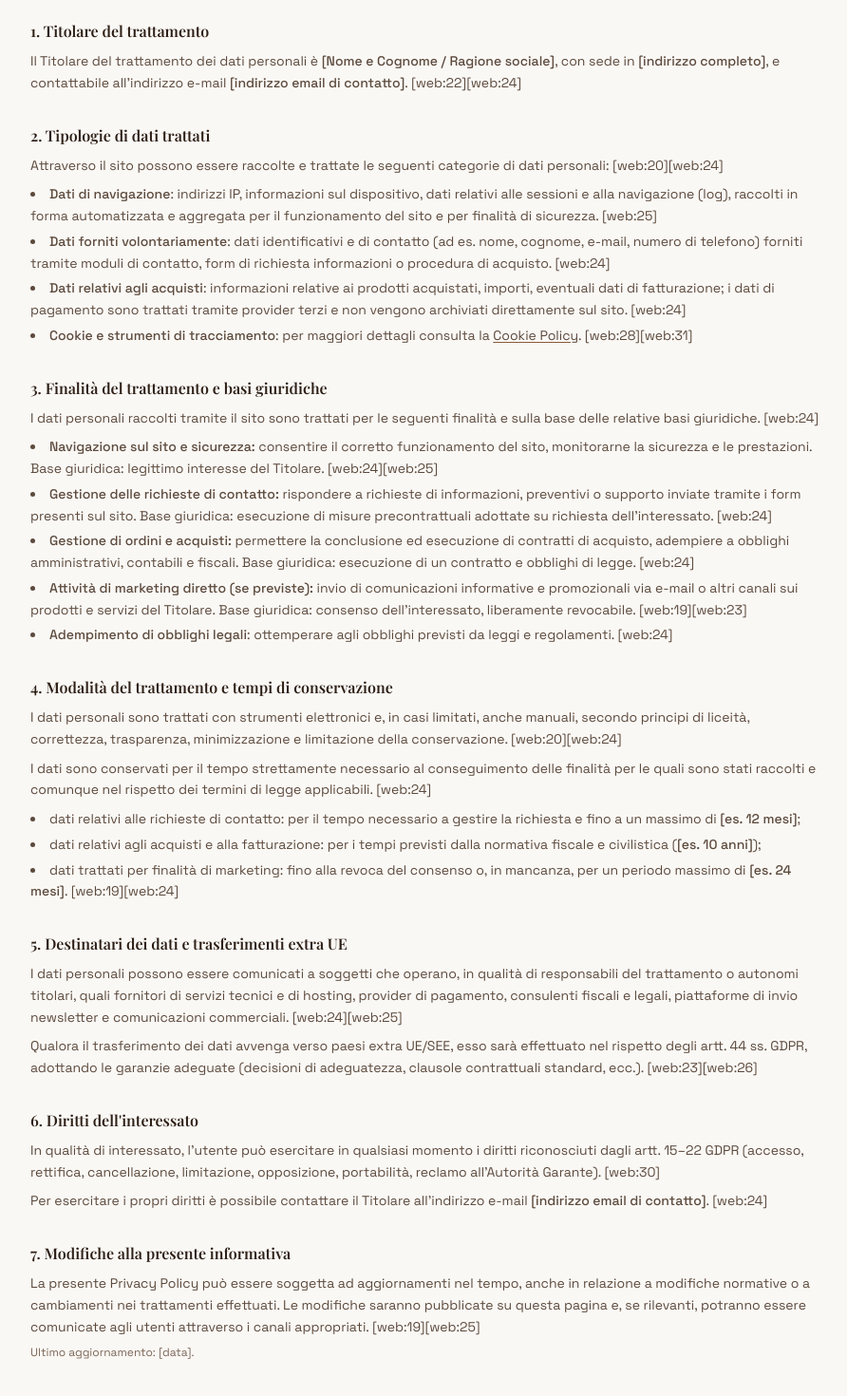
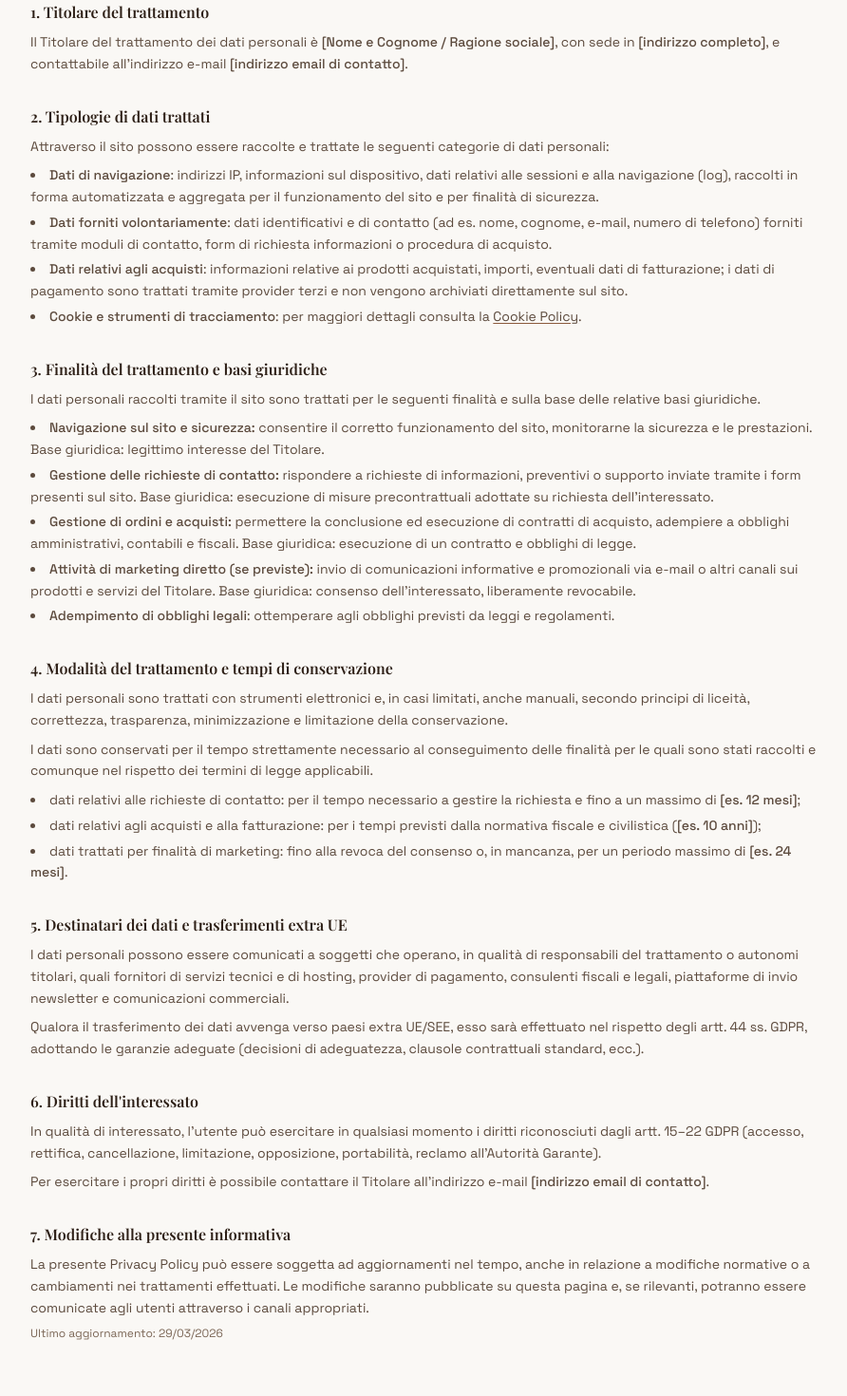
Before and after one commit to eltonbrahja/schema-therapy, a React (Vite) app: page /privacy in a window 1280 px wide. Shown: the part 296-1766 px from the top of the page at 95% size, without its empty margins (192-1084 px from the left). Built offline with nearby package versions, Linux system fonts and the light colour scheme; the HTML template or start-up script is replaced by a standard one; a web font is replaced by a local one.

Commit message:
fix testo

```diff
--- a/src/pages/Cookie.tsx
+++ b/src/pages/Cookie.tsx
@@ -27,7 +27,7 @@ function Cookie() {
             <span className="font-medium">schematherapy.shop</span>, in conformità
             al Regolamento (UE) 2016/679 (&quot;GDPR&quot;) e alle Linee guida
             del Garante per la protezione dei dati personali in materia di cookie e
-            altri strumenti di tracciamento (provvedimento 10.06.2021). [web:30]
+            altri strumenti di tracciamento (provvedimento 10.06.2021).
           </p>
         </header>
 
@@ -44,7 +44,7 @@ function Cookie() {
               permettono al sito di funzionare in modo efficiente e di migliorare
               l&apos;esperienza di navigazione, nonché di raccogliere informazioni,
               in forma aggregata o meno, sul numero degli utenti e su come il sito
-              viene utilizzato. [web:28][web:31]
+              viene utilizzato.
             </p>
           </section>
 
@@ -54,7 +54,7 @@ function Cookie() {
               2. Tipologie di cookie utilizzati dal sito
             </h2>
             <p className="mb-2">
-              Il presente sito utilizza le seguenti categorie di cookie: [web:28]
+              Il presente sito utilizza le seguenti categorie di cookie:
             </p>
             <ul className="list-disc list-inside space-y-1 mb-2">
               <li>
@@ -64,7 +64,7 @@ function Cookie() {
                 (ad es. gestione della sessione, salvataggio delle preferenze di
                 consenso ai cookie). Non richiedono il consenso dell&apos;utente e
                 sono installati automaticamente al momento dell&apos;accesso al sito.
-                [web:28][web:31]
+
               </li>
               <li>
                 <span className="font-medium">
@@ -75,7 +75,7 @@ function Cookie() {
                 provenienza). Quando sono configurati in modo da non consentire la
                 identificazione dell&apos;utente (es. IP anonimizzato, dati aggregati),
                 possono essere equiparati ai cookie tecnici; diversamente richiedono
-                il consenso dell&apos;utente. [web:28][web:31]
+                il consenso dell&apos;utente.
               </li>
               <li>
                 <span className="font-medium">Cookie di profilazione</span> (se
@@ -87,14 +87,14 @@ function Cookie() {
                   [non utilizza / utilizza] cookie di profilazione
                 </span>
                 . In caso di utilizzo, tali cookie vengono installati solo previo
-                consenso esplicito dell&apos;utente. [web:28][web:31]
+                consenso esplicito dell&apos;utente.
               </li>
             </ul>
             <p className="mt-2">
               L&apos;elenco aggiornato e dettagliato dei cookie effettivamente utilizzati
               (nome, tipo, durata, finalità e provenienza) dovrebbe essere
               riportato in una tabella specifica, sulla base della configurazione
-              tecnica effettiva del sito. [web:28]
+              tecnica effettiva del sito.
             </p>
           </section>
 
@@ -109,7 +109,7 @@ function Cookie() {
               piattaforme di pagamento, strumenti di marketing). In tal caso, tali
               terze parti agiscono come autonomi titolari o come responsabili del
               trattamento, secondo quanto indicato nelle rispettive informative,
-              alle quali si rinvia. [web:28][web:31]
+              alle quali si rinvia.
             </p>
             <ul className="list-disc list-inside space-y-1">
               <li>
@@ -120,7 +120,7 @@ function Cookie() {
             </ul>
             <p className="mt-2">
               Si invita l&apos;utente a consultare tali informative per avere maggiori
-              dettagli sul trattamento effettuato dalle singole terze parti. [web:28]
+              dettagli sul trattamento effettuato dalle singole terze parti.
             </p>
           </section>
 
@@ -133,7 +133,7 @@ function Cookie() {
               Al primo accesso al sito, un banner informa l&apos;utente che il sito
               utilizza cookie tecnici e, previo consenso, eventuali cookie per
               finalità ulteriori (analitiche o di profilazione). L&apos;utente può:
-              [web:28][web:31]
+
             </p>
             <ul className="list-disc list-inside space-y-1 mb-2">
               <li>accettare tutti i cookie cliccando sul pulsante &quot;Accetta tutti&quot;;</li>
@@ -151,7 +151,7 @@ function Cookie() {
               apposito cookie tecnico e non verranno richieste nuovamente per almeno
               6 mesi, salvo che cambino in modo significativo le condizioni del
               trattamento o l&apos;utente cancelli i cookie dal proprio browser.
-              [web:28][web:31]
+
             </p>
           </section>
 
@@ -165,12 +165,12 @@ function Cookie() {
               cookie anche attraverso le impostazioni del browser utilizzato,
               scegliendo, ad esempio, di bloccare l&apos;installazione di cookie da parte
               di siti terzi o di cancellare i cookie già presenti sul dispositivo.
-              [web:28][web:31]
+
             </p>
             <p className="mb-2">
               Le modalità di gestione dei cookie variano a seconda del browser
               utilizzato. Di seguito alcuni link alle pagine di supporto dei
-              principali browser. [web:28]
+              principali browser.
             </p>
             <ul className="list-disc list-inside space-y-1">
               <li>
@@ -232,7 +232,7 @@ function Cookie() {
               >
                 Privacy Policy
               </a>
-              . [web:30]
+              .
             </p>
           </section>
 
@@ -246,7 +246,7 @@ function Cookie() {
               anche in relazione all&apos;entrata in vigore di nuove normative di
               settore o all&apos;aggiornamento dei cookie utilizzati dal sito. Le
               modifiche sostanziali saranno comunicate tramite il sito e, se del
-              caso, tramite il banner cookie. [web:28]
+              caso, tramite il banner cookie.
             </p>
             <p className="mt-2 text-xs text-[#7a6555]">
               Ultimo aggiornamento: [data].
--- a/src/pages/Privacy.tsx
+++ b/src/pages/Privacy.tsx
@@ -26,7 +26,7 @@ function Privacy() {
             (&quot;GDPR&quot;) e della normativa nazionale applicabile in materia di
             protezione dei dati personali, e descrive le modalità di trattamento
             dei dati personali degli utenti che visitano il sito{" "}
-            <span className="font-medium">schematherapy.shop</span>. [web:19][web:24]
+            <span className="font-medium">schematherapy.shop</span>.
           </p>
         </header>
 
@@ -41,7 +41,7 @@ function Privacy() {
               <span className="font-medium">[Nome e Cognome / Ragione sociale]</span>,
               con sede in <span className="font-medium">[indirizzo completo]</span>,
               e contattabile all&apos;indirizzo e-mail{" "}
-              <span className="font-medium">[indirizzo email di contatto]</span>. [web:22][web:24]
+              <span className="font-medium">[indirizzo email di contatto]</span>.
             </p>
           </section>
 
@@ -52,7 +52,7 @@ function Privacy() {
             </h2>
             <p className="mb-2">
               Attraverso il sito possono essere raccolte e trattate le seguenti
-              categorie di dati personali: [web:20][web:24]
+              categorie di dati personali:
             </p>
             <ul className="list-disc list-inside space-y-1">
               <li>
@@ -60,19 +60,19 @@ function Privacy() {
                 IP, informazioni sul dispositivo, dati relativi alle sessioni e
                 alla navigazione (log), raccolti in forma automatizzata e
                 aggregata per il funzionamento del sito e per finalità di
-                sicurezza. [web:25]
+                sicurezza.
               </li>
               <li>
                 <span className="font-medium">Dati forniti volontariamente</span>:
                 dati identificativi e di contatto (ad es. nome, cognome, e-mail,
                 numero di telefono) forniti tramite moduli di contatto, form di
-                richiesta informazioni o procedura di acquisto. [web:24]
+                richiesta informazioni o procedura di acquisto.
               </li>
               <li>
                 <span className="font-medium">Dati relativi agli acquisti</span>:
                 informazioni relative ai prodotti acquistati, importi, eventuali
                 dati di fatturazione; i dati di pagamento sono trattati tramite
-                provider terzi e non vengono archiviati direttamente sul sito. [web:24]
+                provider terzi e non vengono archiviati direttamente sul sito.
               </li>
               <li>
                 <span className="font-medium">Cookie e strumenti di tracciamento</span>:
@@ -83,7 +83,7 @@ function Privacy() {
                 >
                   Cookie Policy
                 </a>
-                . [web:28][web:31]
+                .
               </li>
             </ul>
           </section>
@@ -95,7 +95,7 @@ function Privacy() {
             </h2>
             <p className="mb-2">
               I dati personali raccolti tramite il sito sono trattati per le
-              seguenti finalità e sulla base delle relative basi giuridiche. [web:24]
+              seguenti finalità e sulla base delle relative basi giuridiche.
             </p>
             <ul className="list-disc list-inside space-y-1">
               <li>
@@ -104,7 +104,7 @@ function Privacy() {
                 </span>{" "}
                 consentire il corretto funzionamento del sito, monitorarne la
                 sicurezza e le prestazioni. Base giuridica: legittimo interesse
-                del Titolare. [web:24][web:25]
+                del Titolare.
               </li>
               <li>
                 <span className="font-medium">
@@ -113,7 +113,7 @@ function Privacy() {
                 rispondere a richieste di informazioni, preventivi o supporto
                 inviate tramite i form presenti sul sito. Base giuridica:
                 esecuzione di misure precontrattuali adottate su richiesta
-                dell&apos;interessato. [web:24]
+                dell&apos;interessato.
               </li>
               <li>
                 <span className="font-medium">
@@ -122,7 +122,7 @@ function Privacy() {
                 permettere la conclusione ed esecuzione di contratti di
                 acquisto, adempiere a obblighi amministrativi, contabili e
                 fiscali. Base giuridica: esecuzione di un contratto e obblighi
-                di legge. [web:24]
+                di legge.
               </li>
               <li>
                 <span className="font-medium">
@@ -131,11 +131,11 @@ function Privacy() {
                 invio di comunicazioni informative e promozionali via e-mail o
                 altri canali sui prodotti e servizi del Titolare. Base
                 giuridica: consenso dell&apos;interessato, liberamente
-                revocabile. [web:19][web:23]
+                revocabile.
               </li>
               <li>
                 <span className="font-medium">Adempimento di obblighi legali</span>:
-                ottemperare agli obblighi previsti da leggi e regolamenti. [web:24]
+                ottemperare agli obblighi previsti da leggi e regolamenti.
               </li>
             </ul>
           </section>
@@ -149,12 +149,12 @@ function Privacy() {
               I dati personali sono trattati con strumenti elettronici e, in
               casi limitati, anche manuali, secondo principi di liceità,
               correttezza, trasparenza, minimizzazione e limitazione della
-              conservazione. [web:20][web:24]
+              conservazione.
             </p>
             <p className="mb-2">
               I dati sono conservati per il tempo strettamente necessario al
               conseguimento delle finalità per le quali sono stati raccolti e
-              comunque nel rispetto dei termini di legge applicabili. [web:24]
+              comunque nel rispetto dei termini di legge applicabili.
             </p>
             <ul className="list-disc list-inside space-y-1">
               <li>
@@ -170,7 +170,7 @@ function Privacy() {
               <li>
                 dati trattati per finalità di marketing: fino alla revoca del
                 consenso o, in mancanza, per un periodo massimo di{" "}
-                <span className="font-medium">[es. 24 mesi]</span>. [web:19][web:24]
+                <span className="font-medium">[es. 24 mesi]</span>.
               </li>
             </ul>
           </section>
@@ -185,13 +185,13 @@ function Privacy() {
               operano, in qualità di responsabili del trattamento o autonomi
               titolari, quali fornitori di servizi tecnici e di hosting,
               provider di pagamento, consulenti fiscali e legali, piattaforme
-              di invio newsletter e comunicazioni commerciali. [web:24][web:25]
+              di invio newsletter e comunicazioni commerciali.
             </p>
             <p className="mt-2">
               Qualora il trasferimento dei dati avvenga verso paesi extra UE/SEE,
               esso sarà effettuato nel rispetto degli artt. 44 ss. GDPR,
               adottando le garanzie adeguate (decisioni di adeguatezza, clausole
-              contrattuali standard, ecc.). [web:23][web:26]
+              contrattuali standard, ecc.).
             </p>
           </section>
 
@@ -204,12 +204,12 @@ function Privacy() {
               In qualità di interessato, l&apos;utente può esercitare in qualsiasi
               momento i diritti riconosciuti dagli artt. 15–22 GDPR (accesso,
               rettifica, cancellazione, limitazione, opposizione, portabilità,
-              reclamo all&apos;Autorità Garante). [web:30]
+              reclamo all&apos;Autorità Garante).
             </p>
             <p>
               Per esercitare i propri diritti è possibile contattare il Titolare
               all&apos;indirizzo e-mail{" "}
-              <span className="font-medium">[indirizzo email di contatto]</span>. [web:24]
+              <span className="font-medium">[indirizzo email di contatto]</span>.
             </p>
           </section>
 
@@ -223,10 +223,10 @@ function Privacy() {
               tempo, anche in relazione a modifiche normative o a cambiamenti nei
               trattamenti effettuati. Le modifiche saranno pubblicate su questa
               pagina e, se rilevanti, potranno essere comunicate agli utenti
-              attraverso i canali appropriati. [web:19][web:25]
+              attraverso i canali appropriati.
             </p>
             <p className="mt-2 text-xs text-[#7a6555]">
-              Ultimo aggiornamento: [data].
+              Ultimo aggiornamento: 29/03/2026
             </p>
           </section>
         </div>
--- a/src/sections/Pricing.tsx
+++ b/src/sections/Pricing.tsx
@@ -67,7 +67,7 @@ export function Pricing() {
             }`}
           >
             Investi nella tua formazione professionale con un materiale didattico
-            di alta qualità che utilizzerai per anni. [web:24]
+            di alta qualità che utilizzerai per anni.
           </p>
         </div>
 
```
